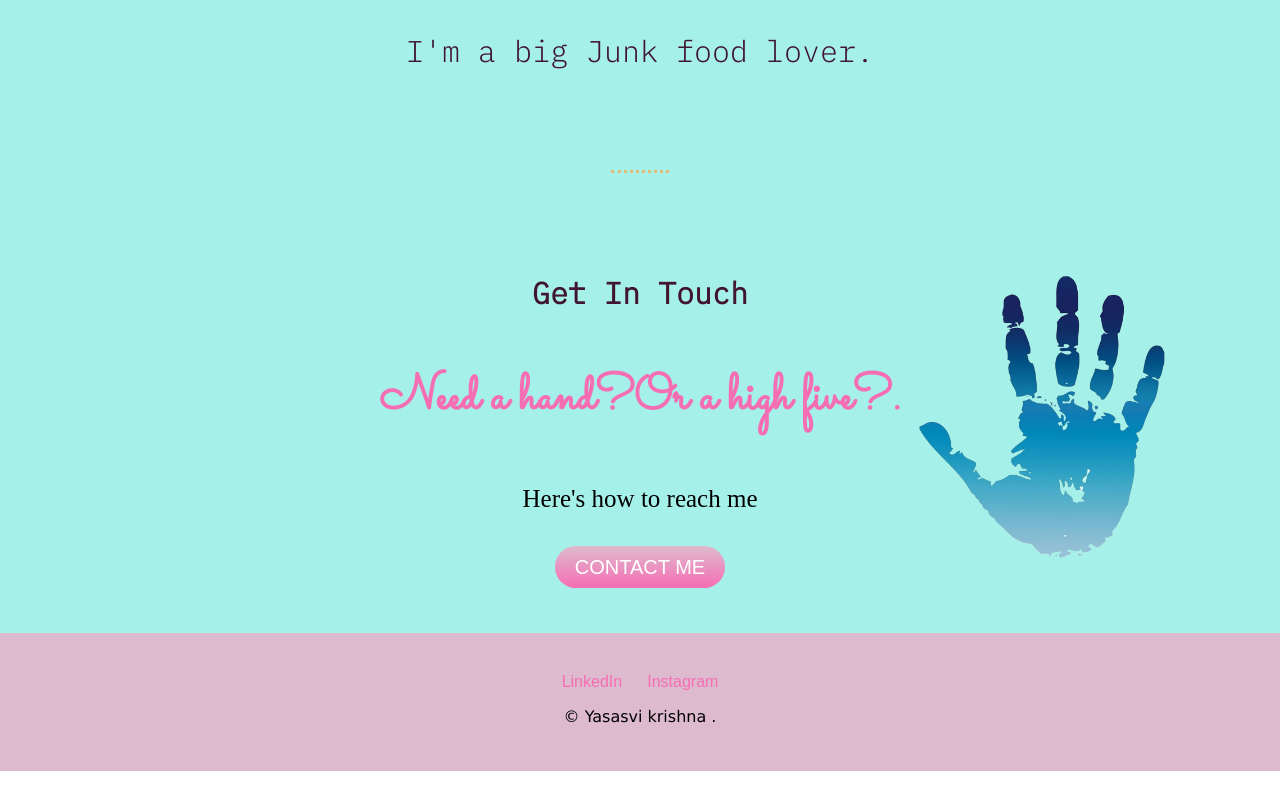
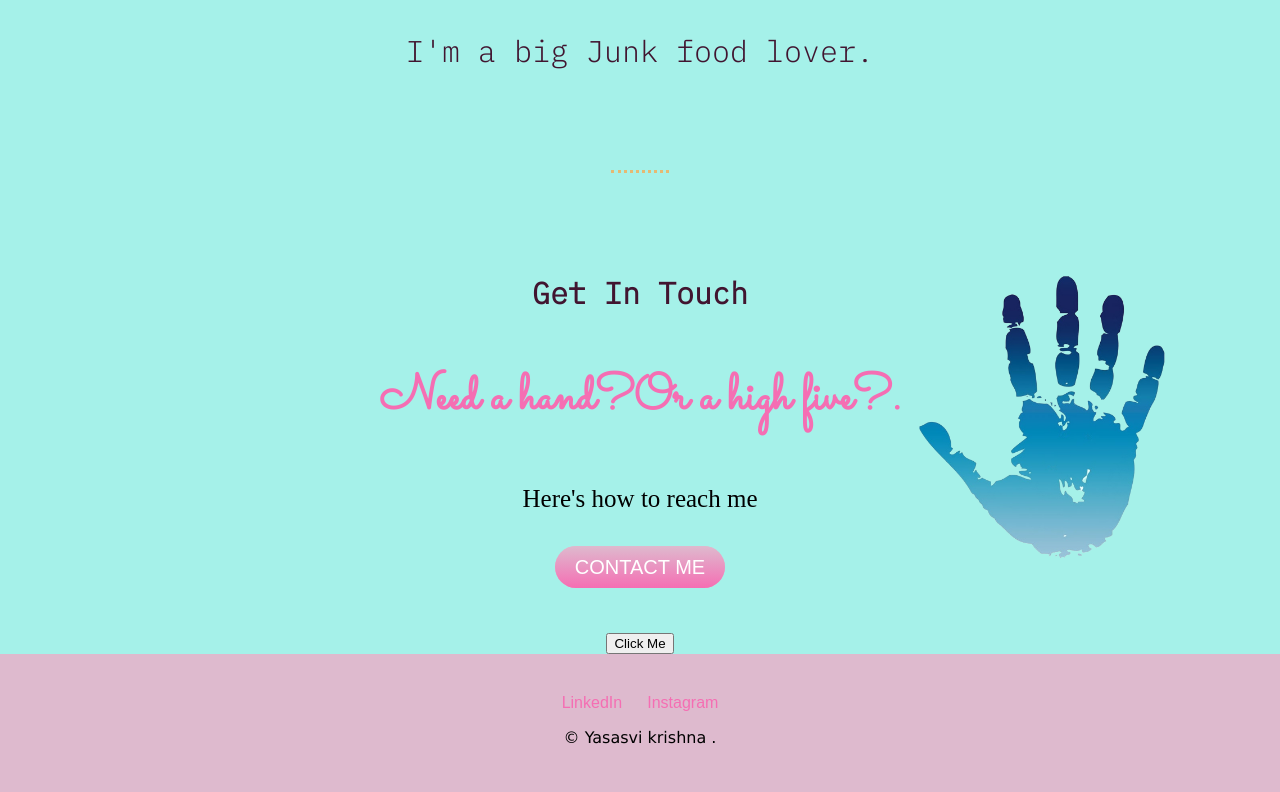
Before and after one commit to yasasvi2004/Portfolio, a plain HTML site: page index.html in a window 1280 px wide. Shown: the part 2647-3439 px from the top of the page. Before the commit the page ends 3418 px from the top, so only its background shows below. Drawn offline with Linux system fonts and the light colour scheme; no server answers; a web font is replaced by a local one.

Commit message:
saved to github

```diff
--- a/index.html
+++ b/index.html
@@ -59,6 +59,8 @@
           <p class="qq">Here's how to reach me</p>
           <br>
           <a class="btn" href="mailto:pandu.krishna04@gmail.com">CONTACT ME</a><br><br><br><br>
+          <button id="myButton">Click Me</button>
+
         </div>
       </div>
 
```
